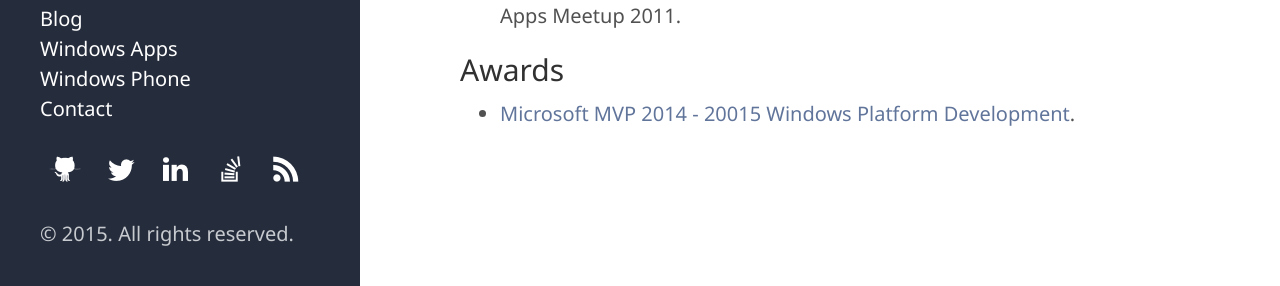
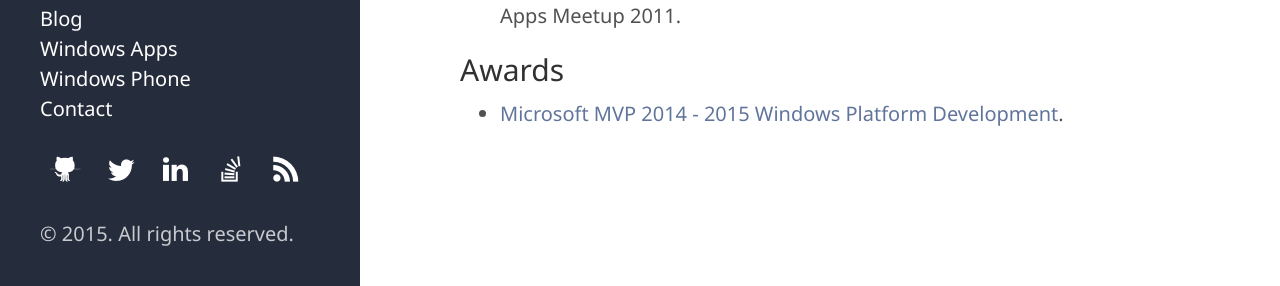
Before and after one commit to nigel-sampson/nigel-sampson.github.io, a Jekyll site: the page built from about.md, in a window 1280 px wide and 1303 px high. Shown: the part 1014-1300 px from the top of the window. Built offline with Jekyll 4.4.1, drawn with Linux system fonts in a browser that asks for light colours; Markdown is read by kramdown in place of the engine named in the settings.

Commit message:
Corrected year in MVP award

```diff
--- a/about.md
+++ b/about.md
@@ -27,7 +27,7 @@ I'm currently based in Auckland, New Zealand.
 
 ## Awards
 
- - [Microsoft MVP 2014 - 20015 Windows Platform Development][mvp].
+ - [Microsoft MVP 2014 - 2015 Windows Platform Development][mvp].
 
 [cm]: https://github.com/BlueSpire/Caliburn.Micro/
 [sk]: https://github.com/nigel-sampson/spinkit-xaml
```
